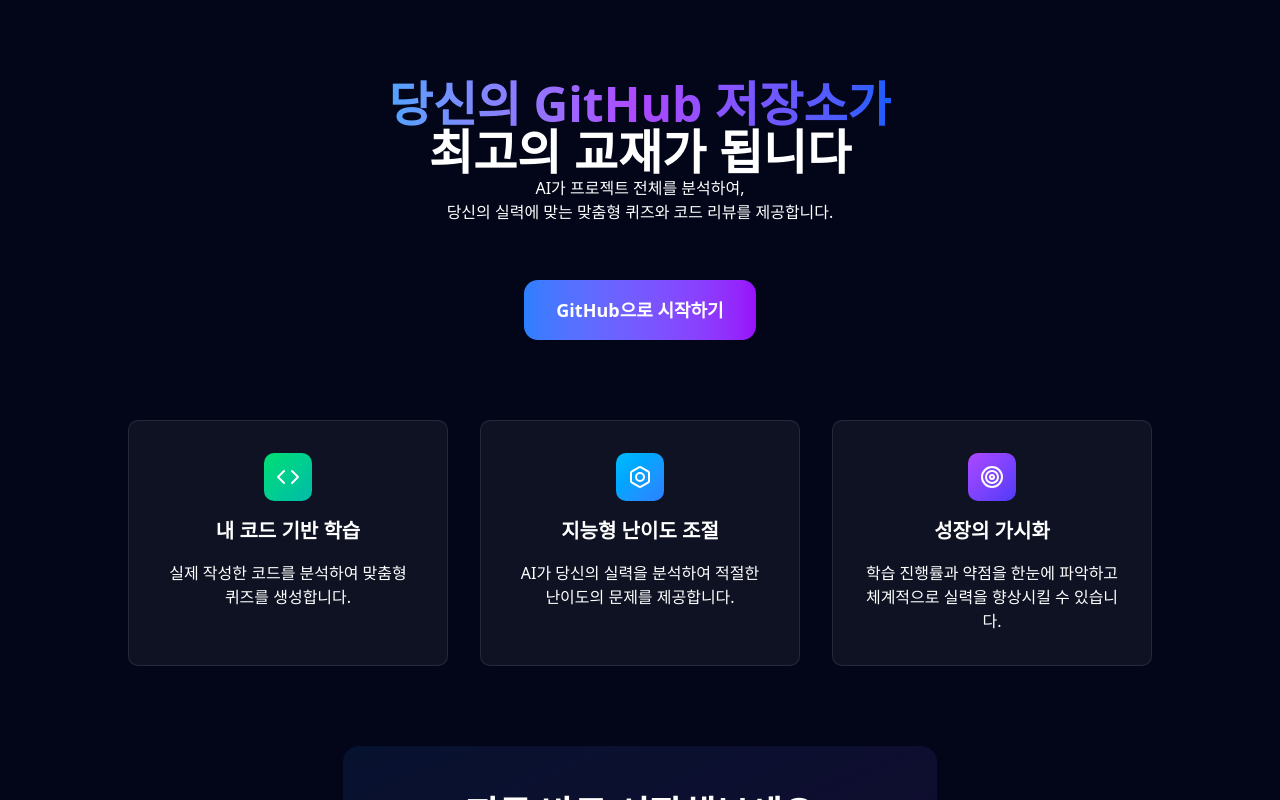
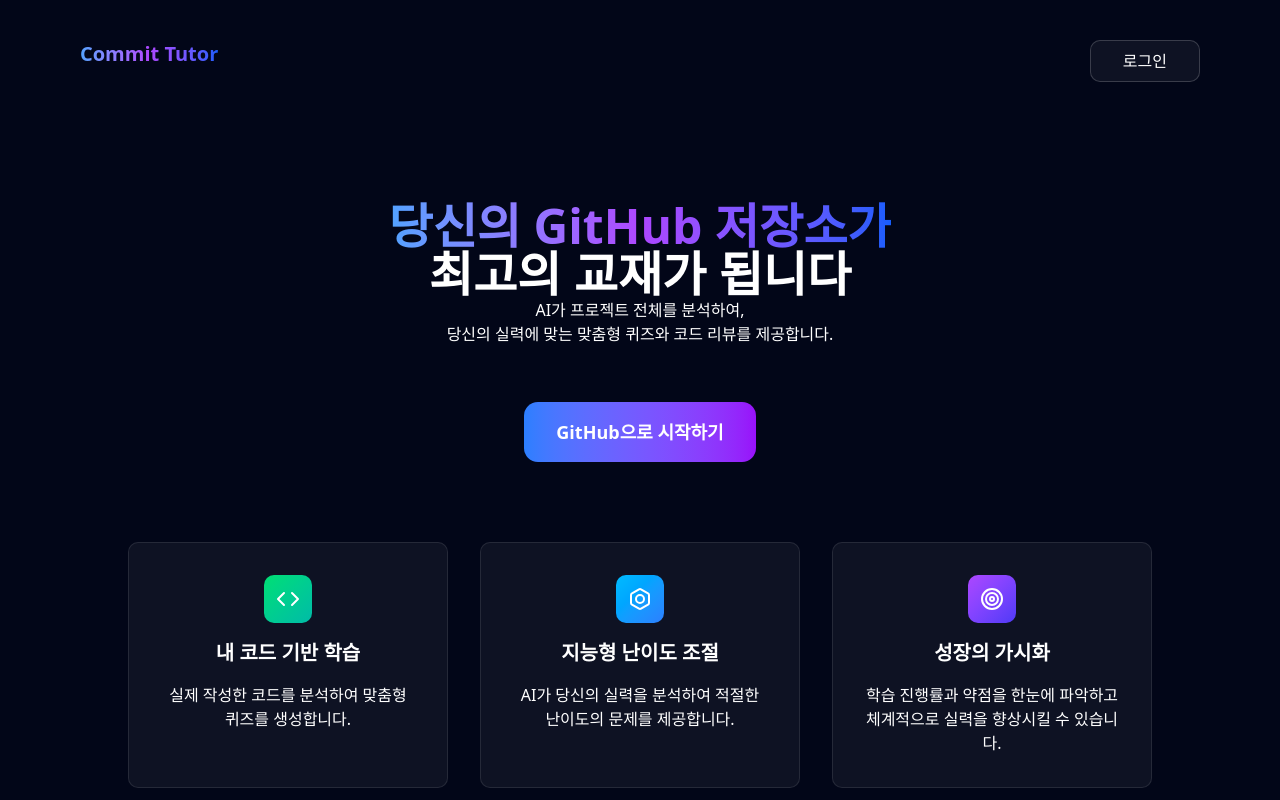
Before and after one commit to commit-tutor/frontend, a React (Vite) app: page / in a window 1280 px wide. Shown: the top 800 px of the page. Built offline with nearby package versions, Linux system fonts and the light colour scheme.

Commit message:
feat: header component

```diff
--- /dev/null
+++ b/src/components/common/HeaderComponent.tsx
@@ -0,0 +1,8 @@
+export default function HeaderComponent() {
+  return (
+    <div className="flex w-full py-10 px-20 justify-between">
+      <h1 className="text-xl gradient-text font-bold">Commit Tutor</h1>
+      <button className="bg-white/5 border border-border/20 w-max-xl px-8 py-2 rounded-lg">로그인</button>
+    </div>
+  )
+}
--- a/src/pages/HomePage.tsx
+++ b/src/pages/HomePage.tsx
@@ -1,8 +1,11 @@
 import {Bolt, Code, Target} from "lucide-react";
+import HeaderComponent from "@/components/common/HeaderComponent.tsx";
 
 export default function HomePage() {
   return (
     <div className="flex flex-col items-center text-white">
+      <HeaderComponent />
+
       <div className="flex flex-col items-center mt-20 mb-14">
         <h1 className="text-center text-5xl font-bold"><span className="gradient-text">당신의 GitHub 저장소가</span> <br/> 최고의
           교재가 됩니다</h1>
```
